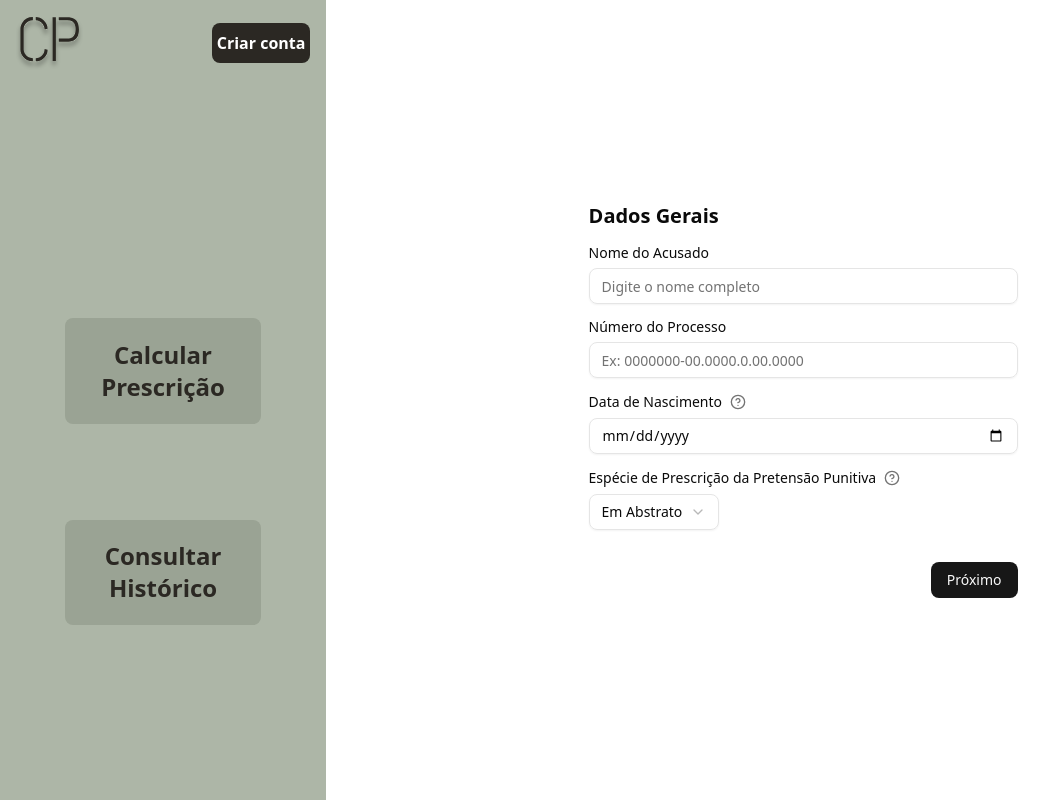
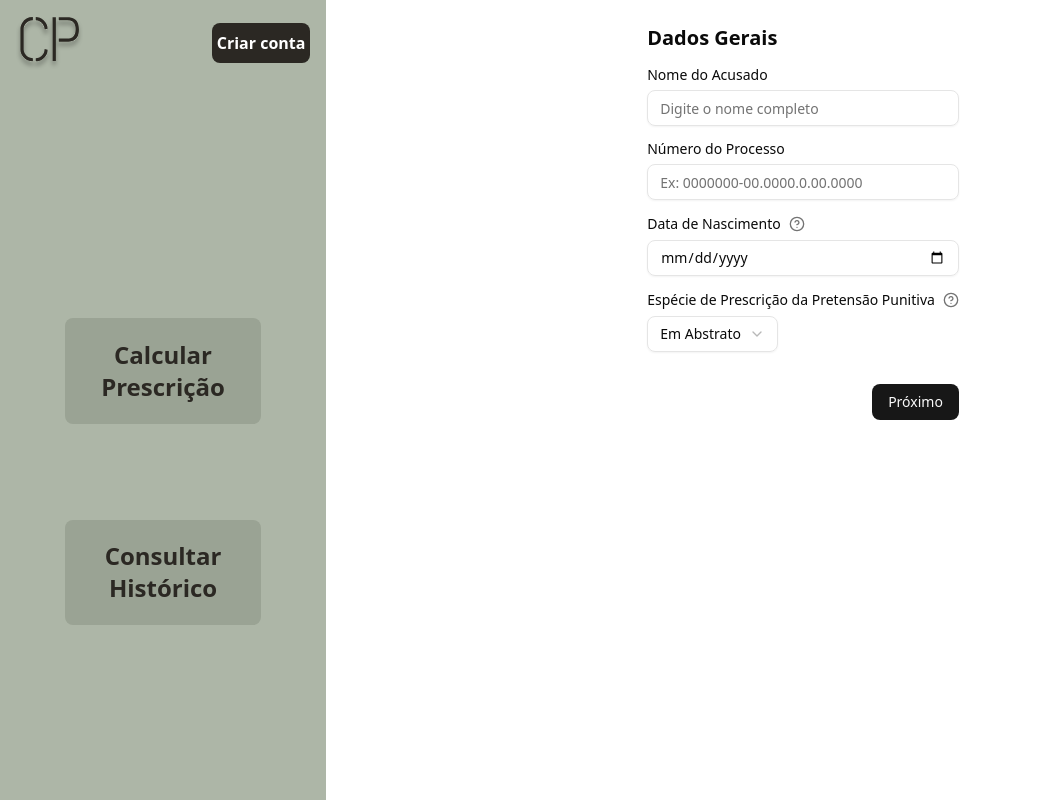
Before and after one commit to buenorafa/calculadora-prescricao, a React (Vite) app: page /calculadora in a window 1280 px wide. Shown: the whole page, without its empty margins (0-1062 px from the left). Built offline with nearby package versions, Linux system fonts and the light colour scheme.

Commit message:
16610-formulario: Mostra o multistepform

```diff
--- a/src/calculadora-form/index.tsx
+++ b/src/calculadora-form/index.tsx
@@ -1,12 +1,49 @@
-import { Form } from "@/components/ui/form";
+import { useState } from "react";
 import { DadosGeraisForm } from "./components/dados-gerais";
+import { PretensaoAbstratoForm } from "./components/pretensao-abstrato";
+import { PretensaoConcretoForm } from "./components/pretensao-concreto";
+import { DatasESuspensoesForm } from "./components/datas-e-suspensoes";
+import { useCalculoPrescricao } from "../context/calculo-prescricao-context";
+import { DadosOperadorForm } from "./components/dados-operador";
 
-function CalculadoraForm() {
+export default function CalculoPrescricaoIndex() {
+  const [step, setStep] = useState(0);
+  const { dados } = useCalculoPrescricao();
+
+  const goToNextStep = () => setStep((prev) => prev + 1);
+  const goToPreviousStep = () => setStep((prev) => prev - 1);
+
   return (
-    <div className="w-1/2 mx-auto self-center">
-      <DadosGeraisForm></DadosGeraisForm>
+    <div className="max-w-3xl mx-auto">
+      {step === 0 && <DadosGeraisForm onNext={goToNextStep} />}
+
+      {step === 1 && dados.tipoPrescricao === "em-abstrato" && (
+        <PretensaoAbstratoForm
+          onNext={goToNextStep}
+          onBack={goToPreviousStep}
+        />
+      )}
+
+      {step === 1 && dados.tipoPrescricao === "em-concreto" && (
+        <PretensaoConcretoForm
+          onNext={goToNextStep}
+          onBack={goToPreviousStep}
+        />
+      )}
+
+      {step === 2 && (
+        <DatasESuspensoesForm onBack={goToPreviousStep} onNext={goToNextStep} />
+      )}
+
+      {step === 3 && (
+        <DadosOperadorForm
+          onBack={goToPreviousStep}
+          onNext={() => {
+            // Aqui você pode substituir pelo envio final
+            console.log(dados);
+          }}
+        />
+      )}
     </div>
   );
 }
-
-export default CalculadoraForm;
```
